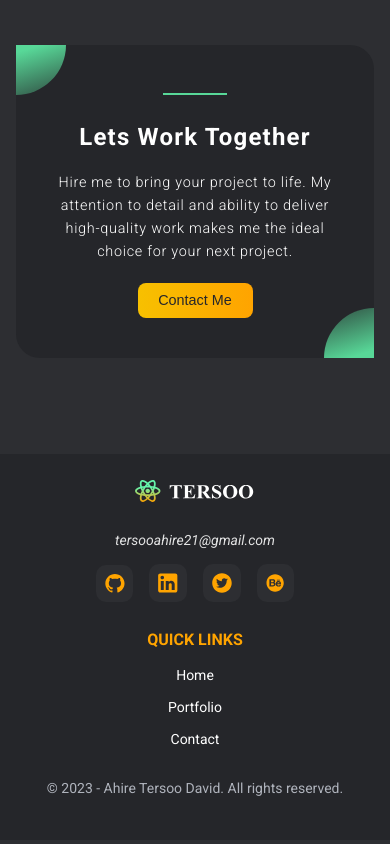
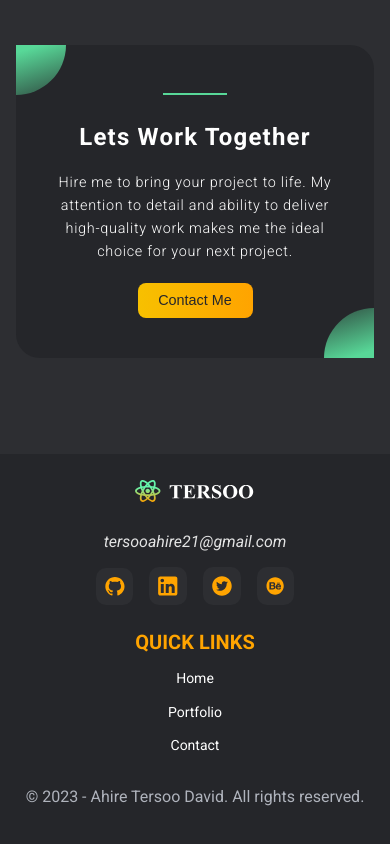
Before and after one commit to tersoo-ahire/Portfolio, a React (Vite) app in the folder project/: page / in a window 390 px wide. Shown: the part 7006-7850 px from the top of the page. Built offline with nearby package versions, Linux system fonts and the light colour scheme.

Commit message:
made the footer and navbar responsive for small tablets

```diff
--- a/project/src/components/Footer.jsx
+++ b/project/src/components/Footer.jsx
@@ -1,6 +1,7 @@
 import React from "react";
 import '../styles/footer.css';
 import '../styles_mobile/footer.css';
+import '../styles_tablet_small/footer.css';
 import { Link } from "react-router-dom";
 import logo from "../assets/tersoo-logo.svg";
 import github from "../assets/github.svg";
--- a/project/src/components/Navbar.jsx
+++ b/project/src/components/Navbar.jsx
@@ -7,6 +7,7 @@ import bar from "../assets/bar.svg";
 import cancel from "../assets/cancel.svg";
 import "../styles/navbar.css";
 import "../styles_mobile/navbar.css";
+import "../styles_tablet_small/navbar.css";
 
 export default function Navbar() {
   const location = useLocation();
--- /dev/null
+++ b/project/src/styles_tablet_small/App.css
@@ -0,0 +1,3 @@
+@media (max-width:700px) {
+
+}
--- /dev/null
+++ b/project/src/styles_tablet_small/footer.css
@@ -0,0 +1,55 @@
+@media (max-width: 700px) {
+    footer {
+        flex-direction: column;
+        height: auto;
+        padding: 1.625em 1em;
+        gap: 1em;
+    }
+
+    .image {
+        width: 120px;
+    }
+
+    .email {
+        display: block;
+        font-weight: 400;
+        font-size: 1rem;
+        margin-top: 10px;
+    }
+
+    .freelance1 {
+        display: none;
+    }
+
+    .freelance2 {
+        font-weight: 400;
+        font-size: 1rem;
+        color: #AFB3BC;
+        display: block;
+    }
+
+    .title {
+        font-weight: 700;
+        font-size: 1.25rem;
+        margin-top: 10px;
+        margin-bottom: 0px;
+        color: #FFA400;
+        display: block;
+    }
+
+    .links {
+        display: flex;
+        flex-direction: column;
+        align-items: center;
+        gap: 1.1em;
+    }
+
+    .links a {
+        font-size: 0.875rem;
+    }
+
+    .socials-container {
+        margin-bottom: 0px;
+        line-height: 0px;
+    }
+}
--- /dev/null
+++ b/project/src/styles_tablet_small/navbar.css
@@ -0,0 +1,62 @@
+@media (max-width: 700px) {
+    nav {
+        padding: 1.625em 1em;
+        position: fixed;
+        top: 0;
+        left: 0;
+        right: 0;
+        z-index: 100;
+    }
+
+    .nav-center {
+      display: none;
+    }
+
+    .nav-right {
+      display: none;
+    }
+
+    .mobile-nav-toggle {
+      display: flex;
+      align-items: center;
+      justify-content: center;
+      background-color: transparent;
+      border: none;
+      cursor: pointer;
+      padding: 0;
+    }
+
+    .nav-center.open {
+      display: flex;
+      flex-direction: column;
+      gap: 1em;
+      background-color: #4a4b51;
+      padding: 1em;
+      position: absolute;
+      top: 100px;
+      left: 0;
+      width: 100%;
+      border: 1.5px solid #25262A;
+      box-shadow: 0px 8px 8px rgba(81, 79, 83, 0.541);
+    }
+
+    .nav-center.open a {
+      color: white;
+      text-decoration: none;
+      font-weight: 400;
+      font-size: 1rem;
+      padding: 10px;
+    }
+
+    .nav-center.open a:hover {
+      color: #ffa400;
+    }
+
+    .nav-center > div.active {
+        border-bottom: 1.5px solid white;
+    }
+
+    .nav-center > div.active:hover {
+        border-bottom: 1.5px solid #FFA400;
+    }
+}
```
